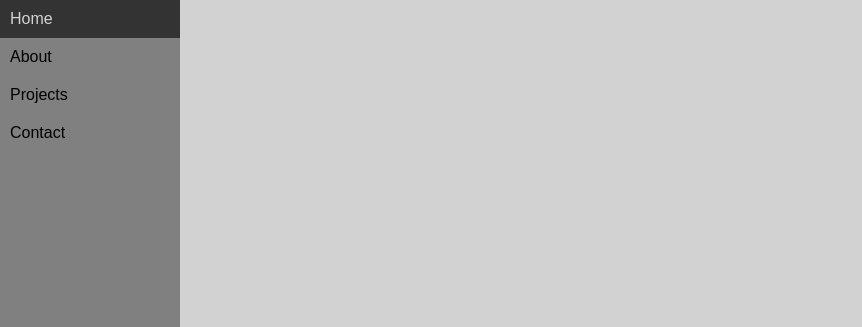
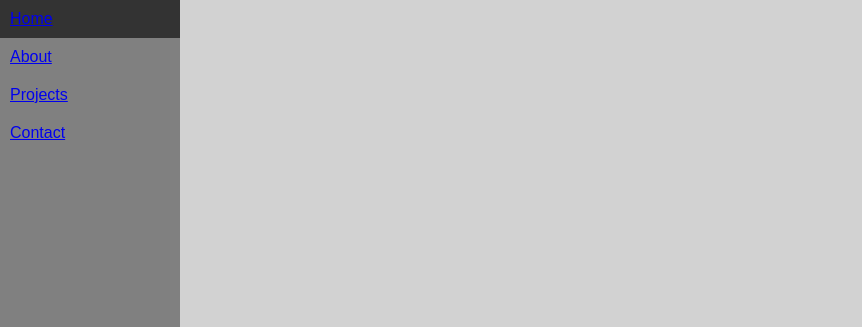
Before and after one commit to calebstride/personal-site-generator, a plain HTML site: page index.html in a window 1280 px wide. Shown: the top 327 px of the page, without its empty margins (0-862 px from the left). Drawn offline with Linux system fonts and the light colour scheme.

Commit message:
Move links to normal web pages

```diff
--- a/content/home.html
+++ /dev/null
@@ -1,5 +0,0 @@
-<div id="siteGreeting">
-    <div>Hello</div>
-    <div>And</div>
-    <div>Welcome</div>
-</div>
--- a/index.html
+++ b/index.html
@@ -17,8 +17,7 @@
     <script type="text/javascript">
 
         window.onload = function() {
-            ContentTools.addClickListenersOnNav();
-            ContentTools.getPage('content/home.html');
+            ContentTools.createMainNavBar();
             ContentTools.toggleSelected(document.getElementById("homeButton"));
         };
 
@@ -26,47 +25,7 @@
 
 </head>
 
-
-    <!--
-
-        Add current page and/or location in localstorage
-    -->
-
 <body>
-
-    <div id="burgerHug">
-        <div id="b_menu" class="hiddenFeatureBig" onclick="ContentTools.hideOrShow('sideBar', true);">
-            <div class="b_men"></div>
-            <div class="b_men"></div>
-            <div class="b_men"></div>
-        </div>
-    </div>
-
-    <nav id="sideBar" class="hiddenFeatureMob">
-        <div id="closeContainer"  class="hiddenFeatureBig" onclick="ContentTools.hideOrShow('sideBar', true);">
-            &times;
-        </div>
-
-        <ul id="mainNavBar">
-            <li><div id="homeButton" onclick="ContentTools.getPage('content/home.html');">Home</div></li>
-            <li><div onclick="ContentTools.getPage('content/about.html');">About</div></li>
-            <li>
-                <div class="dropDownButton"
-                    onclick="ContentTools.getPage('content/projects.html');
-                    ContentTools.hideOrShowNavBar(this, 'projectsDropDown');">Projects</div>
-
-                <ul class="dropDownContent hiddenFeature" id="projectsDropDown">
-                    <li><div onclick="ContentTools.getPage('content/projects/project1.html', true);">Example One</div></li>
-                    <li><div onclick="ContentTools.getPage('content/projects.html');">Example Two</div></li>
-                </ul>
-            </li>
-            <li><div onclick="ContentTools.getPage('content/contact.html');">Contact</div></li>
-        </ul>
-    </nav>
-
-
-
-
 
     <div id="sideBarPush">
     </div>
@@ -74,6 +33,11 @@
     <div id="pageContent">
         <div id="dynamicContent">
 
+            <div id="siteGreeting">
+                <div>Hello</div>
+                <div>And</div>
+                <div>Welcome</div>
+            </div>
 
         </div>
     </div>
--- a/scripts/ContentTools.js
+++ b/scripts/ContentTools.js
@@ -1,26 +1,4 @@
 class ContentTools {
-
-    // Send a get request to the html page needed
-	static getPage(sendLocation, createDocNavBar = false) {
-        this.removeChildren("dynamicContent");
-	    var xhttp = new XMLHttpRequest();
-
-	    // Decide what to do when the state changes
-	    xhttp.onreadystatechange = function() {
-	        // If response ready and http request OK
-	        if (this.readyState === 4 && this.status === 200) {
-	            document.getElementById("dynamicContent").innerHTML = this.responseText;
-                window.localStorage.setItem("currentPage", sendLocation);
-                if (createDocNavBar) {
-                    PageSummary.createNavMenuForPage("docMenuArea");
-                }
-	        }
-	    };
-
-	    // Decide whether to post or get the values
-		xhttp.open("GET", sendLocation, true);
-		xhttp.send();
-	}
 
     // Remove all child elements of an element
     static removeChildren(elementId) {
@@ -93,13 +71,106 @@ class ContentTools {
 
     // Get the map of webpages on the website
     static getWebPagesMap() {
-        return [{"page" : "content/home.html", "name" : "Home"},
-                {"page" : "content/about.html", "name" : "About"},
-                {"page" : "content/projects.html", "name" : "Projects", "children" : [
-                    {"page" : "content/projects/project1.html", "name" : "Project One"},
-                    {"page" : "content/projects.html", "name" : "Projects"}
+        return [{"page" : "index.html", "name" : "Home"},
+                {"page" : "about.html", "name" : "About"},
+                {"page" : "projects.html", "name" : "Projects", "children" : [
+                    {"page" : "projects/project1.html", "name" : "Project One"},
+                    {"page" : "projects.html", "name" : "Projects"}
                 ]},
-                {"page" : "content/contact.html", "name" : "Contact"}];
+                {"page" : "contact.html", "name" : "Contact"}];
+    }
+
+
+    // Create the web page nav bar that's used on each page
+    static createMainNavBar() {
+        const placeArea = document.body;
+        placeArea.insertBefore(this.createBurgerMenu(), placeArea.firstChild);
+
+        let menu = document.createElement("nav");
+        menu.id = "sideBar";
+        menu.className = "hiddenFeatureMob";
+
+        menu.appendChild(this.createCloseButton());
+        menu.appendChild(this.creatNavBarFromLayout(this.getWebPagesMap()));
+        placeArea.insertBefore(menu, placeArea.firstChild);
+    }
+
+    // Create the nav bar from the given web page layout
+    static creatNavBarFromLayout(webLayout) {
+        let menuHolder = document.createElement("ul");
+        menuHolder.id = "mainNavBar";
+        this.createNavBarButtons(webLayout, menuHolder);
+        return menuHolder;
+    }
+
+    // Creates the nav bar buttons and adds them to the elementParent
+    static createNavBarButtons(webLayoutArray, elementParent) {
+        for (let i = 0; i < webLayoutArray.length; i++) {
+            const pageObject = webLayoutArray[i];
+            let menuButton = document.createElement("li");
+            if (pageObject.children == undefined) {
+
+                let buttonContent = document.createElement("div");
+                buttonContent.onclick = function(){
+                    ContentTools.toggleSelected(this);
+                };
+                buttonContent.appendChild(this.createLinkText(pageObject.name, pageObject.page));
+                menuButton.appendChild(buttonContent);
+            } else {
+
+                let buttonDropdown = document.createElement("div");
+                buttonDropdown.className = "dropDownButton";
+                buttonDropdown.appendChild(this.createLinkText(pageObject.name, pageObject.page));
+                buttonDropdown.onclick = function(){
+                    ContentTools.hideOrShowNavBar(this, pageObject.name + 'DropDown');
+                };
+                menuButton.appendChild(buttonDropdown);
+                let dropDownContent = document.createElement("ul");
+                dropDownContent.classList.add("dropDownContent", "hiddenFeature");
+                dropDownContent.id = pageObject.name + 'DropDown';
+                this.createNavBarButtons(pageObject.children, dropDownContent);
+                menuButton.appendChild(dropDownContent);
+            }
+            elementParent.appendChild(menuButton);
+        }
+    }
+
+    // Creates a link with the given text
+    static createLinkText(linkText, link) {
+        let linkTag = document.createElement('a');
+        linkTag.href = link;
+        linkTag.textContent = linkText;
+        return linkTag;
+    }
+
+    // Creates the close button used on the mobile menu
+    static createCloseButton() {
+        let closeButton = document.createElement("div");
+        closeButton.id = "closeContainer";
+        closeButton.className = "hiddenFeatureBig";
+        closeButton.onclick = function(){ContentTools.hideOrShow('sideBar', true);};
+        closeButton.textContent = "&times;";
+        return closeButton;
+    }
+
+    // Creates the burger menu when used on mobile
+    static createBurgerMenu() {
+        let burgerMenu = document.createElement("div");
+        burgerMenu.id = "burgerHug";
+
+        let burgerLineHolder = document.createElement("div");
+        burgerLineHolder.id = "b_menu";
+        burgerLineHolder.className = "hiddenFeatureBig";
+        burgerLineHolder.onclick = function(){ContentTools.hideOrShow('sideBar', true);};
+
+        for (let i = 0; i < 3; i++) {
+            let burgerLine = document.createElement("div");
+            burgerLine.className = "b_men";
+            burgerLineHolder.appendChild(burgerLine);
+        }
+
+        burgerMenu.appendChild(burgerLineHolder);
+        return burgerMenu;
     }
 
 }
```
Also changed, not shown: about.html (renamed from content/about.html), contact.html (renamed from content/contact.html), projects.html (renamed from content/projects.html), projects/project1.html (renamed from content/projects/project1.html).
